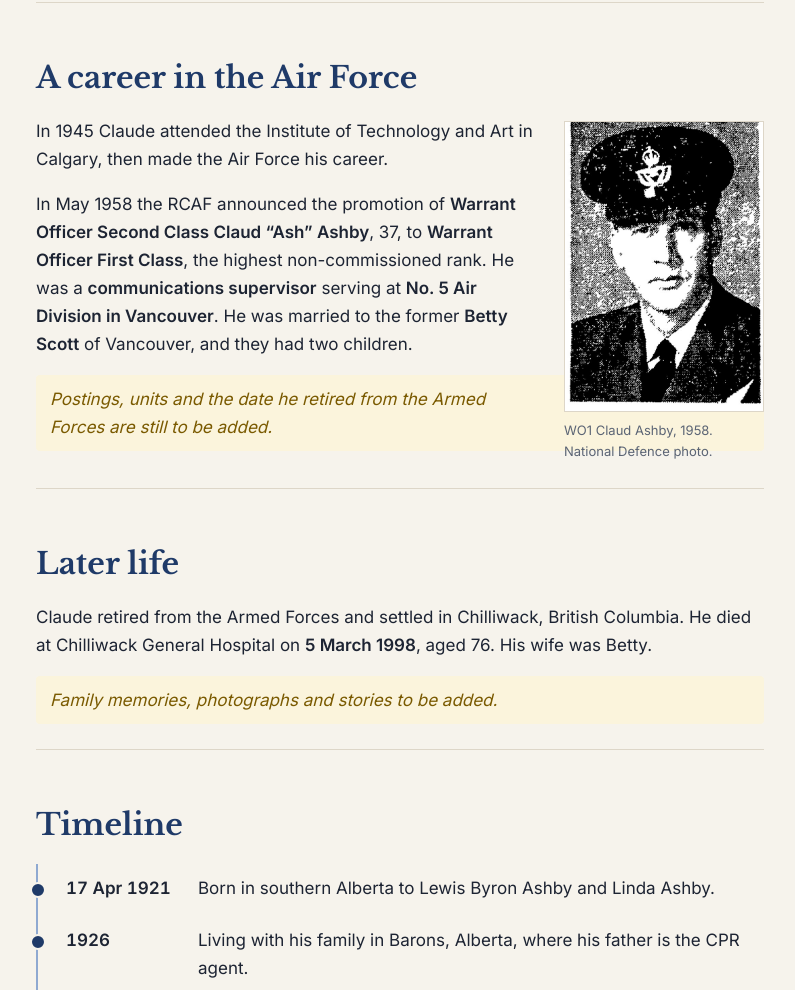
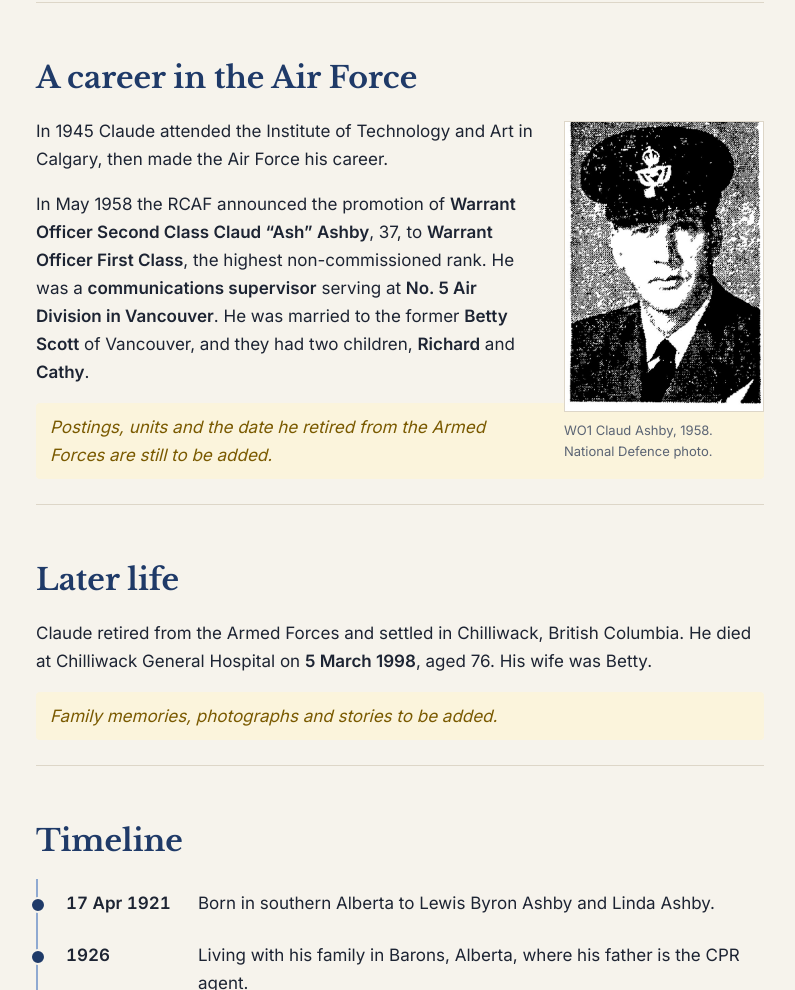
Before and after one commit to inottawa/claude-ashby, a plain HTML site: page index.html in a window 1280 px wide. Shown: the part 2596-3586 px from the top of the page, without its empty margins (240-1035 px from the left). Drawn offline with nearby package versions, Linux system fonts and the light colour scheme.

Commit message:
Name Claude's children, Richard and Cathy
Co-Authored-By: Claude Opus 5.5 <noreply@anthropic.com>

```diff
--- a/index.html
+++ b/index.html
@@ -90,7 +90,7 @@
       <figcaption>WO1 Claud Ashby, 1958. National Defence photo.</figcaption>
     </figure>
     <p>In 1945 Claude attended the Institute of Technology and Art in Calgary, then made the Air Force his career.</p>
-    <p>In May 1958 the RCAF announced the promotion of <strong>Warrant Officer Second Class Claud “Ash” Ashby</strong>, 37, to <strong>Warrant Officer First Class</strong>, the highest non-commissioned rank. He was a <strong>communications supervisor</strong> serving at <strong>No. 5 Air Division in Vancouver</strong>. He was married to the former <strong>Betty Scott</strong> of Vancouver, and they had two children.</p>
+    <p>In May 1958 the RCAF announced the promotion of <strong>Warrant Officer Second Class Claud “Ash” Ashby</strong>, 37, to <strong>Warrant Officer First Class</strong>, the highest non-commissioned rank. He was a <strong>communications supervisor</strong> serving at <strong>No. 5 Air Division in Vancouver</strong>. He was married to the former <strong>Betty Scott</strong> of Vancouver, and they had two children, <strong>Richard</strong> and <strong>Cathy</strong>.</p>
     <p class="pending">Postings, units and the date he retired from the Armed Forces are still to be added.</p>
   </section>
 
```
Also changed, not shown: 1 other file.
